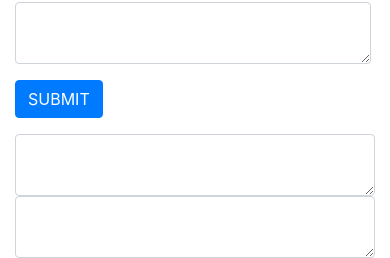
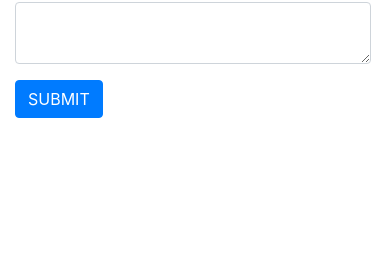
Before and after one commit to Prithivee7/Churn_Prediction_Telecom, a Flask app: page /model in a window 390 px wide. Shown: the part 1146-1404 px from the top of the page. After the commit the page ends 1264 px from the top, so only its background shows below. Run offline with Flask 2, Linux system fonts and the light colour scheme; some libraries are stand-ins or nearby versions.

Commit message:
Updated model page

```diff
--- a/templates/model_page_fin.html
+++ b/templates/model_page_fin.html
@@ -175,15 +175,6 @@
                 </div>
             </form>
         </div>
-
-        <div class="row">
-            <div class="col-sm-9">
-                <textarea class="form-control" rows="2" id="comment" name="query6" rows="2" cols="5"
-                    autofocus>{{output1}}</textarea>
-                <textarea class="form-control" rows="2" id="comment" name="query7" rows="2" cols="5"
-                    autofocus>{{output2}}</textarea>
-            </div>
-        </div>
     </div>
 </body>
 
```
